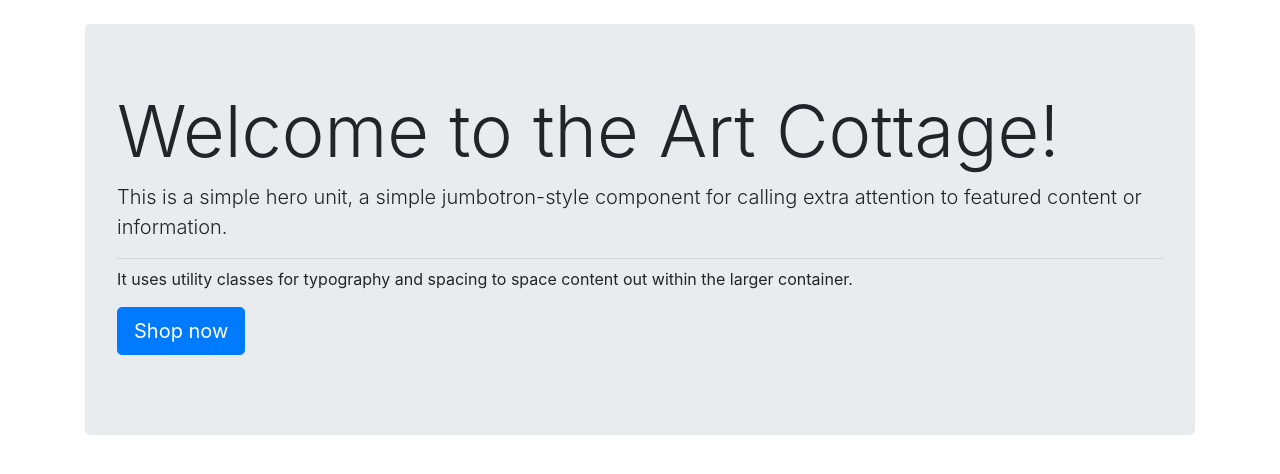
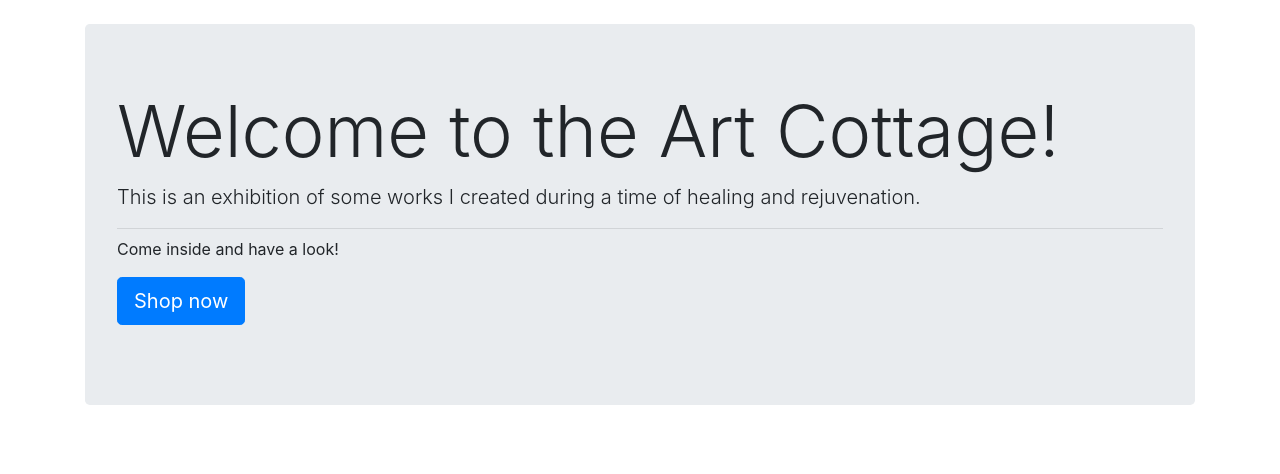
Before and after one commit to mikesully893/paintings, a Django app: page / in a window 1280 px wide. Shown: the part 58-532 px from the top of the page. Run offline with Django 4.2, Linux system fonts and the light colour scheme; some libraries are stand-ins or nearby versions.

Commit message:
Changes to about and home pages

```diff
--- a/templates/about.html
+++ b/templates/about.html
@@ -5,7 +5,7 @@
 
 {% block content %}
 <div>
-    <img src="{% static 'images/about.jpg' %}" alt="About post">
+    <img src="{% static 'images/about_blurb.jpg' %}" alt="About post">
 </div>
 <div id="carouselExampleIndicators" class="carousel slide" data-ride="carousel">
   <ol class="carousel-indicators">
--- a/templates/home.html
+++ b/templates/home.html
@@ -6,11 +6,10 @@
 {% block content %}
 <div class="jumbotron">
   <h1 class="display-3">Welcome to the Art Cottage!</h1>
-  <p class="lead">This is a simple hero unit, a simple jumbotron-style component for
-                  calling extra attention to featured content or information.</p>
+  <p class="lead">This is an exhibition of some works I created during a time of
+                  healing and rejuvenation.</p>
   <hr class="my-2">
-  <p>It uses utility classes for typography and
-     spacing to space content out within the larger container.</p>
+  <p>Come inside and have a look!</p>
   <p class="lead">
     <a class="btn btn-primary btn-lg" href="{% url 'painting_list' %}" role="button">Shop now</a>
   </p>
```
Also changed, not shown: static/images/about_blurb.JPG (added).
